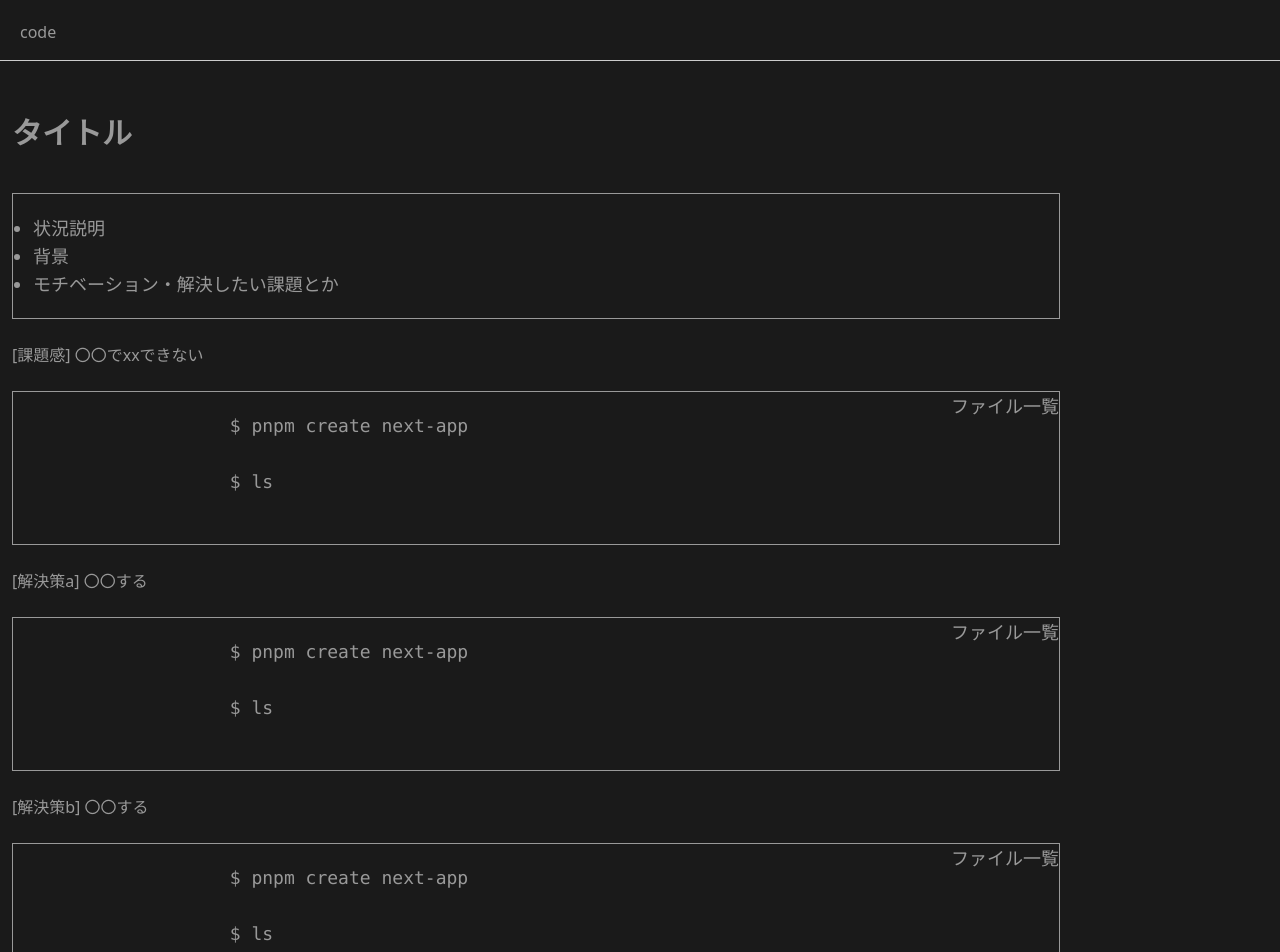
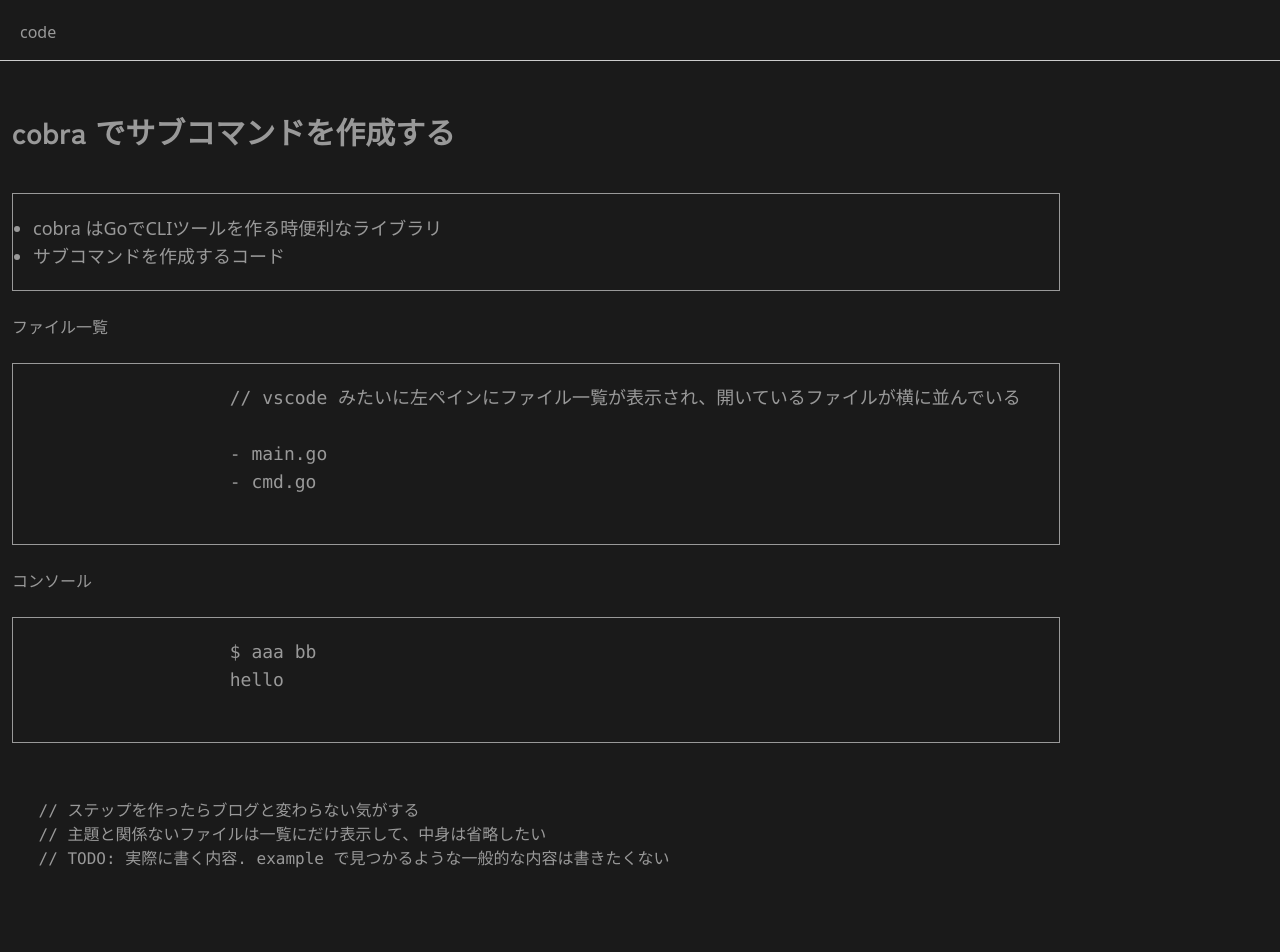
Before and after one commit to enuesaa/playground-2024, a SvelteKit app: page /1 in a window 1280 px wide. Shown: the top 952 px of the page. After the commit the page ends 871 px from the top, so only its background shows below. Built offline with nearby package versions, Linux system fonts and the light colour scheme.

Commit message:
feat: styling

```diff
--- a/src/routes/[project]/+page.svelte
+++ b/src/routes/[project]/+page.svelte
@@ -4,43 +4,30 @@
 
 <div class="container mx-auto m-5 p-3">
 	<h2 class="text-3xl py-5 font-zenkaku font-semibold">
-		タイトル
+		cobra でサブコマンドを作成する
 	</h2>
 	<div class="flex">
 		<div class="flex-auto">
 			<ul class="my-6 py-5 px-5 text-lg list-disc" style="border: solid 1px #999;">
-				<li>状況説明</li>
-				<li>背景</li>
-				<li>モチベーション・解決したい課題とか</li>
+				<li>cobra はGoでCLIツールを作る時便利なライブラリ</li>
+				<li>サブコマンドを作成するコード</li>
 			</ul>
-			<h3>[課題感] 〇〇でxxできない</h3>
+			<h3>ファイル一覧</h3>
 			<div class="my-6 py-5 text-lg relative" style="border: solid 1px #999;">
 				<pre>
-					$ pnpm create next-app
+					// vscode みたいに左ペインにファイル一覧が表示され、開いているファイルが横に並んでいる
 
-					$ ls
+					- main.go
+					- cmd.go
 				</pre>
-				<button class="absolute top-0 right-0">ファイル一覧</button>
 			</div>
-			<h3>[解決策a] 〇〇する</h3>
+			<h3>コンソール</h3>
 			<div class="my-6 py-5 text-lg relative" style="border: solid 1px #999;">
 				<pre>
-					$ pnpm create next-app
-
-					$ ls
+					$ aaa bb
+					hello
 				</pre>
-				<button class="absolute top-0 right-0">ファイル一覧</button>
 			</div>
-			<h3>[解決策b] 〇〇する</h3>
-			<div class="my-6 py-5 text-lg relative" style="border: solid 1px #999;">
-				<pre>
-					$ pnpm create next-app
-
-					$ ls
-				</pre>
-				<button class="absolute top-0 right-0">ファイル一覧</button>
-			</div>
-
 		</div>
 		<div class="w-52"></div>
 	</div>
@@ -49,4 +36,5 @@
 <pre>
 	// ステップを作ったらブログと変わらない気がする
 	// 主題と関係ないファイルは一覧にだけ表示して、中身は省略したい
+	// TODO: 実際に書く内容. example で見つかるような一般的な内容は書きたくない
 </pre>
```
